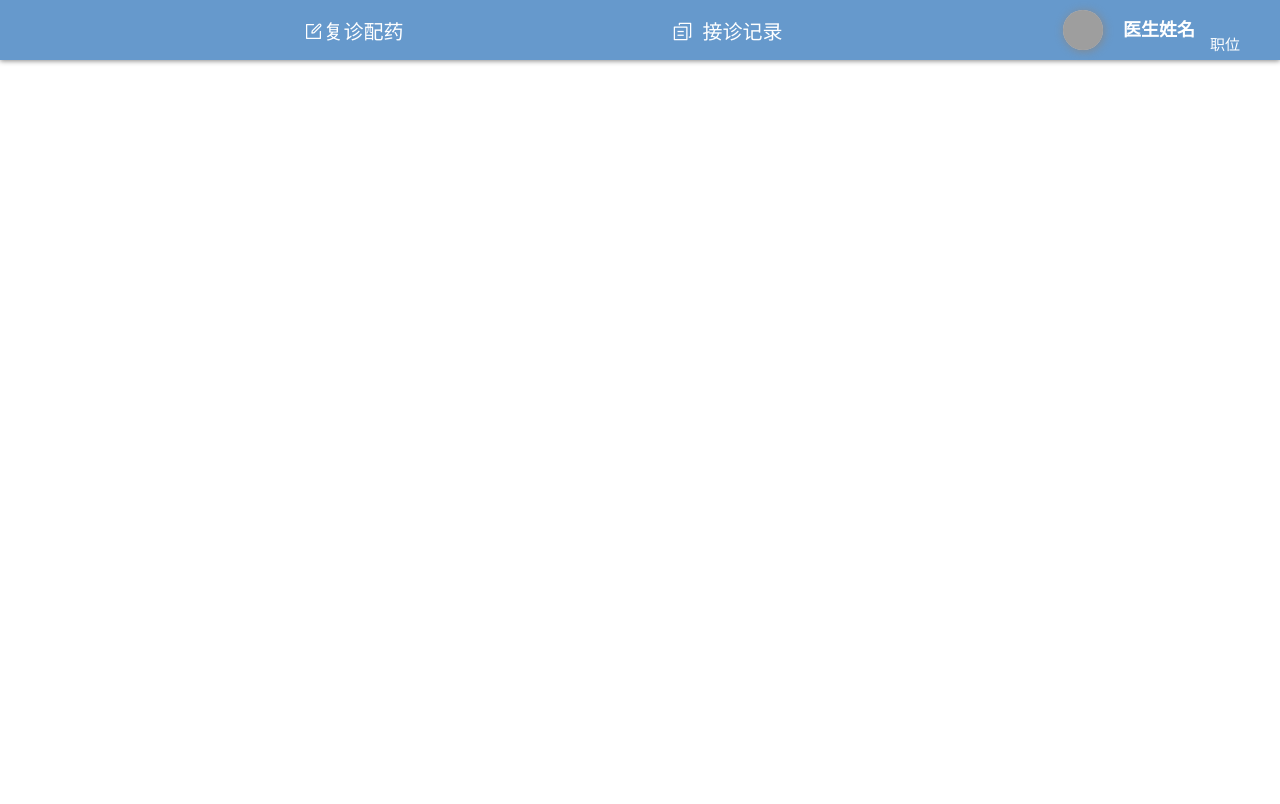
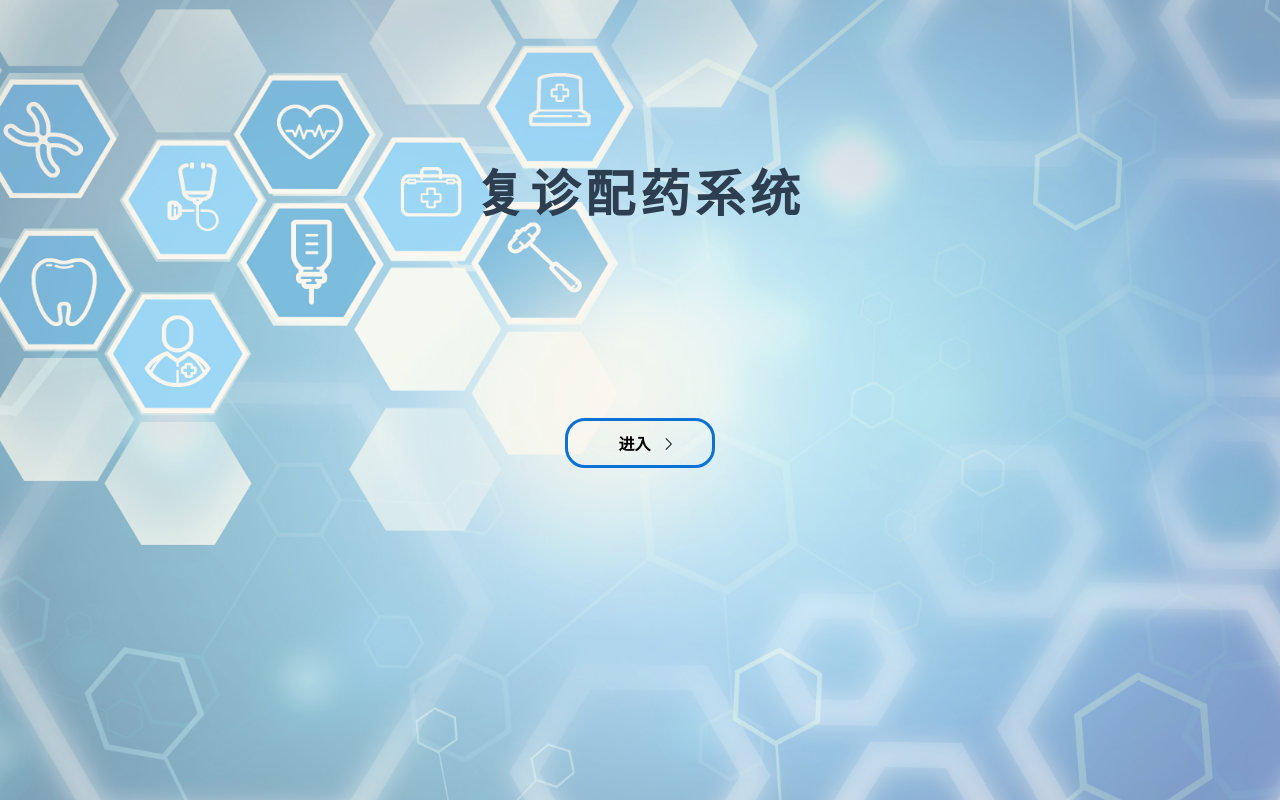
Before and after one commit to jsy0421/doctorWeb, a Vue app: page / in a window 1280 px wide. Built offline with nearby package versions, Linux system fonts and the light colour scheme; grey boxes are pictures that could not be loaded.

Commit message:
登录界面前端完成，没有连接后端

```diff
--- a/src/components/head.vue
+++ b/src/components/head.vue
@@ -10,7 +10,6 @@
 
 <script>
 	export default {
-		name: 'Head',
 		data() {
 			return {
 				avatarUrl: 'https://cube.elemecdn.com/3/7c/3ea6beec64369c2642b92c6726f1epng.png',
@@ -56,7 +55,7 @@
 		box-shadow: 1px 1px 10px #888888;
 	}
 
-	.makeMedicine,.record {
+	button {
 		width: 10%;
 		height: 100%;
 		background-color: #6699CC;
@@ -65,11 +64,11 @@
 		font-size: 20px;
 	}
 
-	.makeMedicine:hover,.record:hover {
+	button:hover {
 		background-color: #87a5cc;
 	}
 
-	.makeMedicine,.record i {
+	i {
 		padding-right: 10px;
 	}
 
--- a/src/router/index.js
+++ b/src/router/index.js
@@ -1,11 +1,16 @@
 import Vue from 'vue'
 import VueRouter from 'vue-router'
 import Head from '../views/Head.vue'
+import Login from '../views/login.vue'
 
 Vue.use(VueRouter)
 
 const routes = [
   {
+    path: '/',
+    name: 'Login',
+    component: Login
+  },{
     path: '/',
     name: 'Head',
     component: Head
--- /dev/null
+++ b/src/views/login.vue
@@ -0,0 +1,158 @@
+<template>
+	<div class="content">
+		<div v-if="into === true">
+			<div class="background">
+				<img src="../assets/background.jpg" style="width: 100%; height: 100%;opacity: 0.7;">
+			</div>
+			<div class="title"> 复诊配药系统 </div>
+			<button type="button" class="in" @click="intoLogin()">进入<i class="el-icon-arrow-right"></i></button>
+		</div>
+
+		<div v-else>
+			<div class="pic">
+				<div class="Loginbackground">
+					<img src="../assets/Loginbackgroung.jpg" style="width: 100%; height: 100%; opacity: 0.5;">
+				</div>
+				<div class="Logintitle"> 复诊配药系统 </div>
+			</div>
+			<div class="login">
+				<div class="text">
+					欢迎登录
+				</div>
+				<el-input v-model="doctorid" placeholder="请填写医生ID" clearable prefix-icon="el-icon-user-solid"></el-input>
+				<button type="button" class="LoginButton">Login<i class="el-icon-caret-right"></i></button>
+			</div>
+		</div>
+
+
+
+	</div>
+
+</template>
+
+<script>
+	export default {
+		name: 'Login',
+		data() {
+			return {
+				into: true,
+				doctorid:''
+			}
+		},
+		methods: {
+			intoLogin() {
+				this.into = false;
+			}
+		}
+	}
+</script>
+
+<style>
+
+	.pic{
+		float: left;
+	}
+
+	.background {
+		width: 100%;
+		height: 100%;
+		z-index: -1;
+		position: absolute;
+	}
+
+	.Loginbackground {
+		width: 56%;
+		height: 100%;
+		z-index: -1;
+		position: absolute;
+
+	}
+
+	.title {
+		font-size: 50px;
+		padding-top: 12%;
+		letter-spacing: 5px;
+		font-weight: 600;
+	}
+
+	.Logintitle {
+		font-size: 50px;
+		margin-top: 16%;
+		margin-left: 18%;
+		padding: 1%;
+		border-radius: 20px;
+		letter-spacing: 5px;
+		font-weight: 600;
+		z-index: 1;
+		position: absolute;
+		box-shadow: 0px 1px 20px #888888;
+		background-color: rgba(255,255,255,0.4)
+	}
+
+	.in {
+		width: 150px;
+		height: 50px;
+		background-color: transparent;
+		border: 3px #0C71D5 solid;
+		color: #000000;
+		margin-top: 15%;
+		font-size: 16px;
+		font-weight: 600;
+		border-radius: 20px;
+	}
+
+	.in i {
+		margin-left: 10px;
+		margin-right: -15px;
+	}
+
+	.in:hover {
+		background-color: #0C71D5;
+		color: #FFFFFF;
+	}
+
+	.login{
+		margin-top: 13%;
+		margin-right: 13%;
+		float: right;
+	}
+
+	.el-input{
+		margin-top: 20%;
+		margin-bottom: 20%;
+		box-shadow: 0px 1px 5px #888888;
+	}
+
+	.text{
+		width: 70%;
+		font-size: 35px;
+		margin-left: 15%;
+		padding-bottom: 10px;
+		border-bottom: 3px #0C71D5 solid;
+		border-radius: 5px;
+		letter-spacing: 5px;
+		font-weight: 600;
+		color: #021834;
+	}
+
+	.LoginButton{
+		width: 100%;
+		height: 40px;
+		border-radius: 20px;
+		border: 2px transparent solid;
+		background-color: #0A6FBA;
+		color: white;
+		font-size: 18px;
+		box-shadow: 0px 1px 10px #888888;
+	}
+
+	.LoginButton:hover{
+		background-color: transparent;
+		border: 2px #0A6FBA solid;
+		color: #0A6FBA;
+	}
+
+	.LoginButton i{
+		padding-left: 10px;
+	}
+</style>
```
Also changed, not shown: src/assets/Loginbackgroung.jpg (added).
